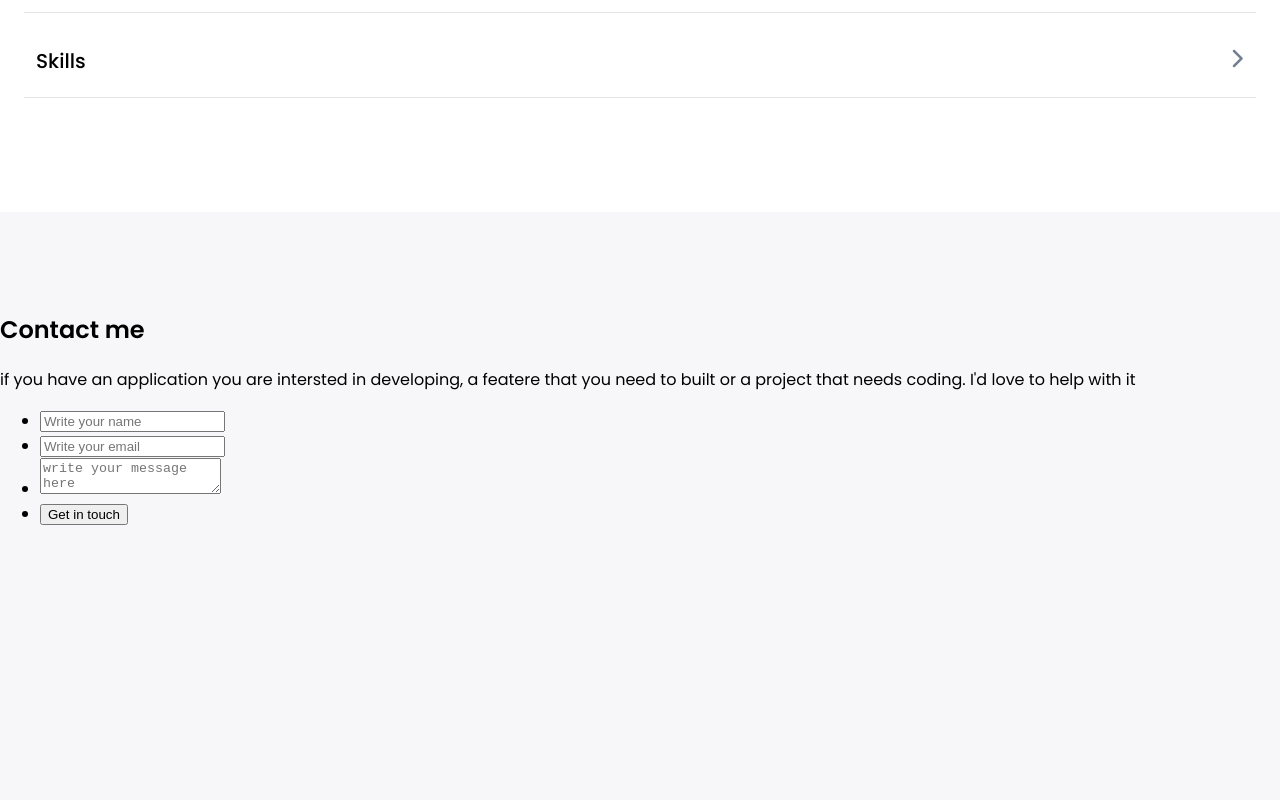
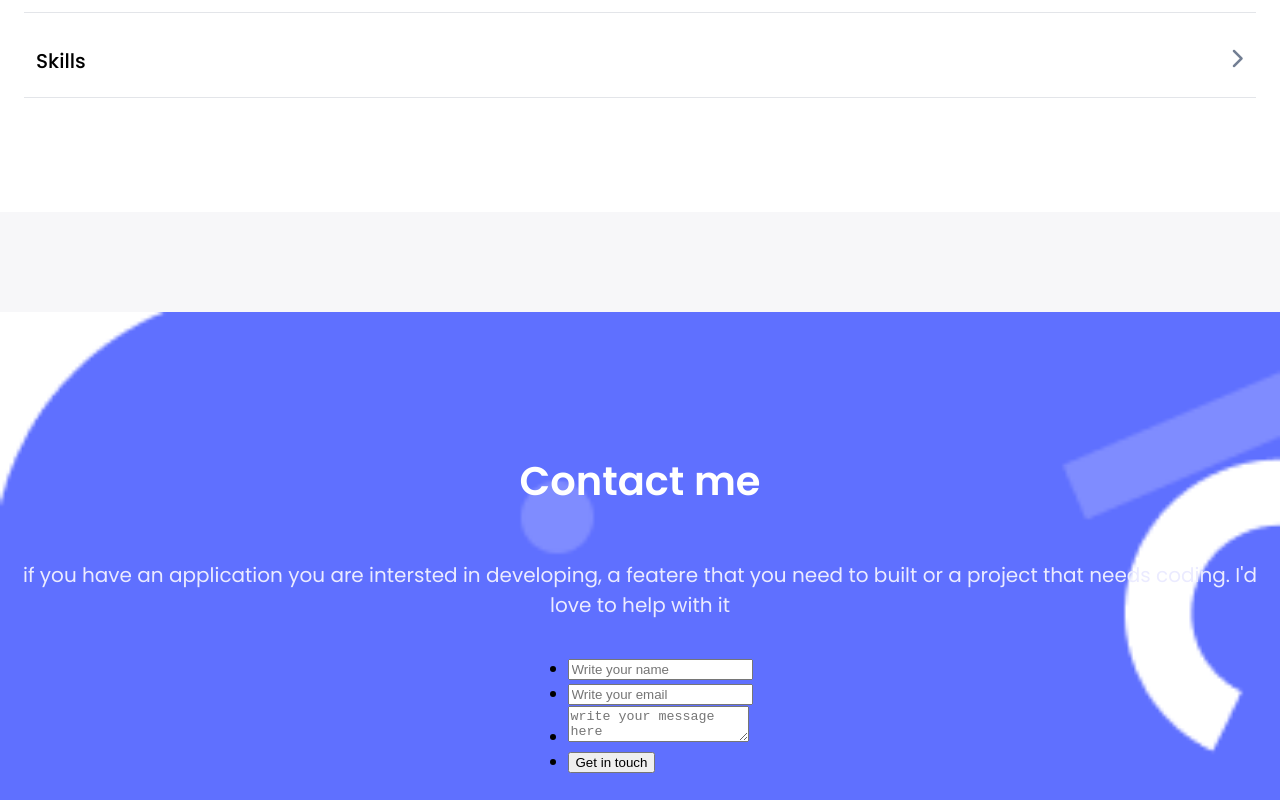
Before and after one commit to hafedEfheij/mobile-first, a website: page index.html in a window 1280 px wide. Shown: the part 4378-5178 px from the top of the page. Before the commit the page ends 4920 px from the top, so only its background shows below. Drawn offline with Linux system fonts and the light colour scheme.

Commit message:
Add rules to the form header in styles.css

```diff
--- a/index.html
+++ b/index.html
@@ -309,7 +309,7 @@
       </ul>
     </section>
     <section id="contact-form-container">
-      <h2 id="contact-form-haeder">Contact me</h2>
+      <h2 id="contact-form-header">Contact me</h2>
       <p id="contact-form-text">
         if you have an application you are intersted in developing, a featere
         that you need to built or a project that needs coding. I'd love to help
--- a/styles.css
+++ b/styles.css
@@ -324,3 +324,32 @@ header {
   align-items: center;
   padding: 10px;
 }
+
+#contact-form-container {
+  background-image: url('./images/background-contact-form.png');
+  background-size: cover;
+  height: auto;
+  display: flex;
+  flex-direction: column;
+  align-items: center;
+  padding: 110px 14px 10px 14px;
+  box-sizing: border-box;
+}
+
+h2#contact-form-header {
+  color: white;
+  font-family: 'Poppins', sans-serif;
+  font-weight: 700;
+  line-height: 52px;
+  font-size: 40px;
+  text-align: center;
+}
+
+p#contact-form-text {
+  text-align: center;
+  overflow: aling;
+  font-size: 20px;
+  font-family: 'Poppins',sans-serif;
+  color: #ebebff;
+  overflow-wrap: break-word
+}
```
